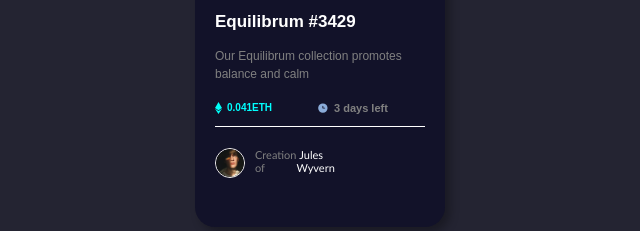
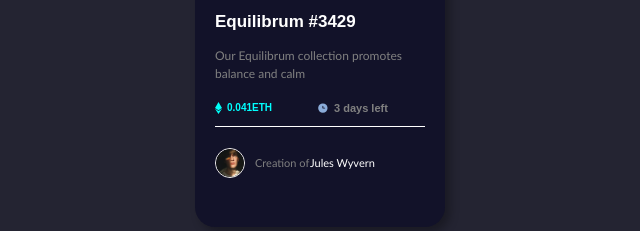
Before and after one commit to Kurtwelle/nftpreview, a plain HTML site: page index.html in a window 1280 px wide. Shown: the part 403-634 px from the top of the page, 320-960 px from the left. Drawn offline with Linux system fonts and the light colour scheme.

Commit message:
final nft preview

```diff
--- a/style.css
+++ b/style.css
@@ -74,6 +74,7 @@
     color: grey;
     font-size: 12px;
     line-height: 18px;
+    font-family: 'Gill Sans', 'Gill Sans MT', Calibri, 'Trebuchet MS', sans-serif;
 }
 
 .bottomDown {
@@ -158,29 +159,30 @@
 
 .creationContainer{
     display: flex;
-    flex-direction: column;
-    justify-content: space-between;
+    flex-direction: ;
+    justify-content: center;
     margin-left: 10px;
     color: #ffffff;
-    /* align-items: center; */
+    width: 100px;
+    white-space: nowrap;
+    margin-top: 8px;
 }
 
-span{
+span {
     color: grey;
     display: flex;
     flex-direction: row;
     font-family:'Gill Sans', 'Gill Sans MT', Calibri, 'Trebuchet MS', sans-serif ;
     width: 100%;
-    white-space: pre-wrap;
+    white-space: nowrap;
+    margin-right: 55px;
 
 }
 
 .creationContent {
     display: flex;
+    width: 0px;
     flex-direction: row;
-    white-space: pre-wrap;
     font-family:'Gill Sans', 'Gill Sans MT', Calibri, 'Trebuchet MS', sans-serif;
     font-size: 11px;
-    justify-content: center;
-    align-items: center;
 }
```
